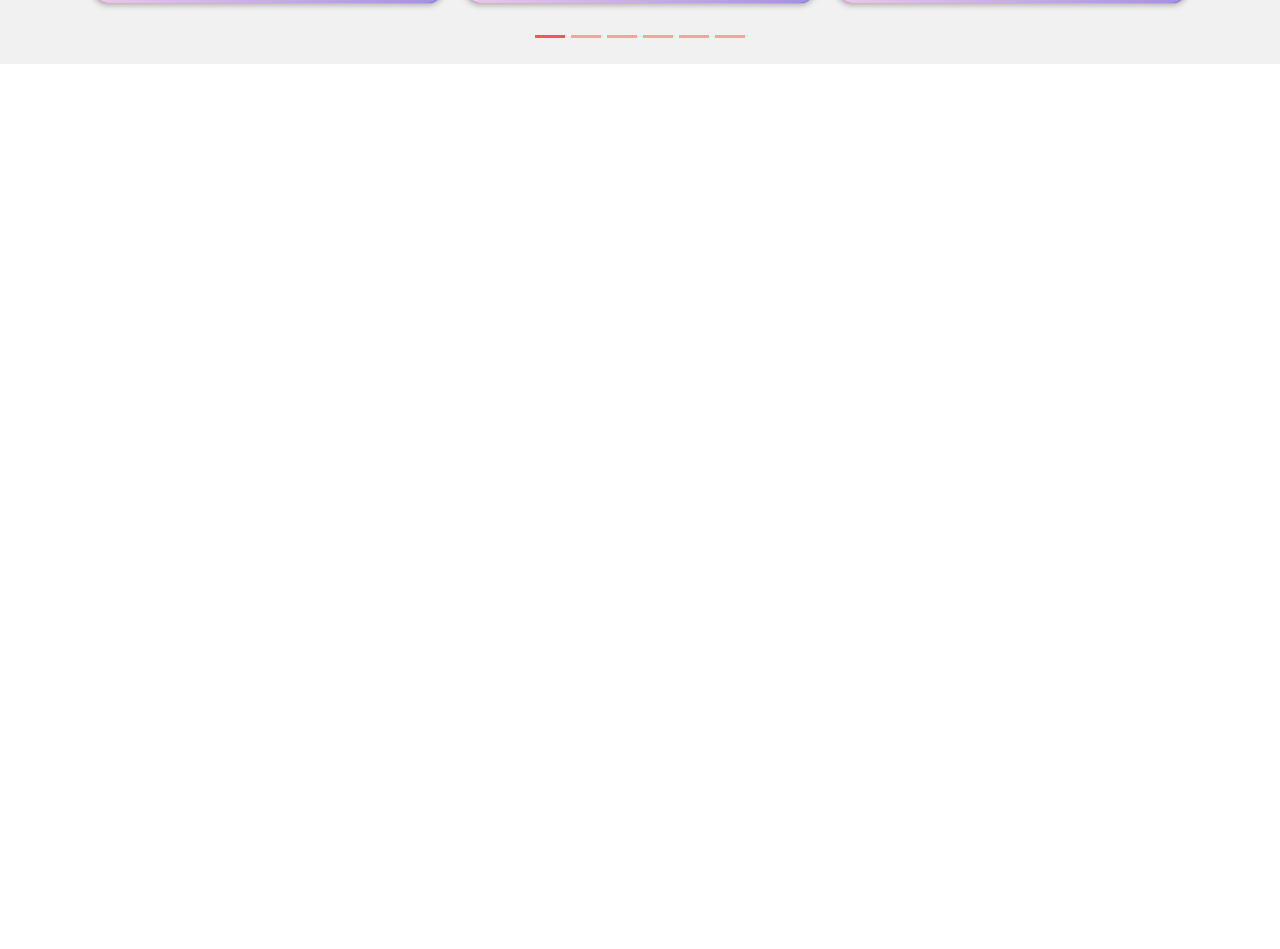
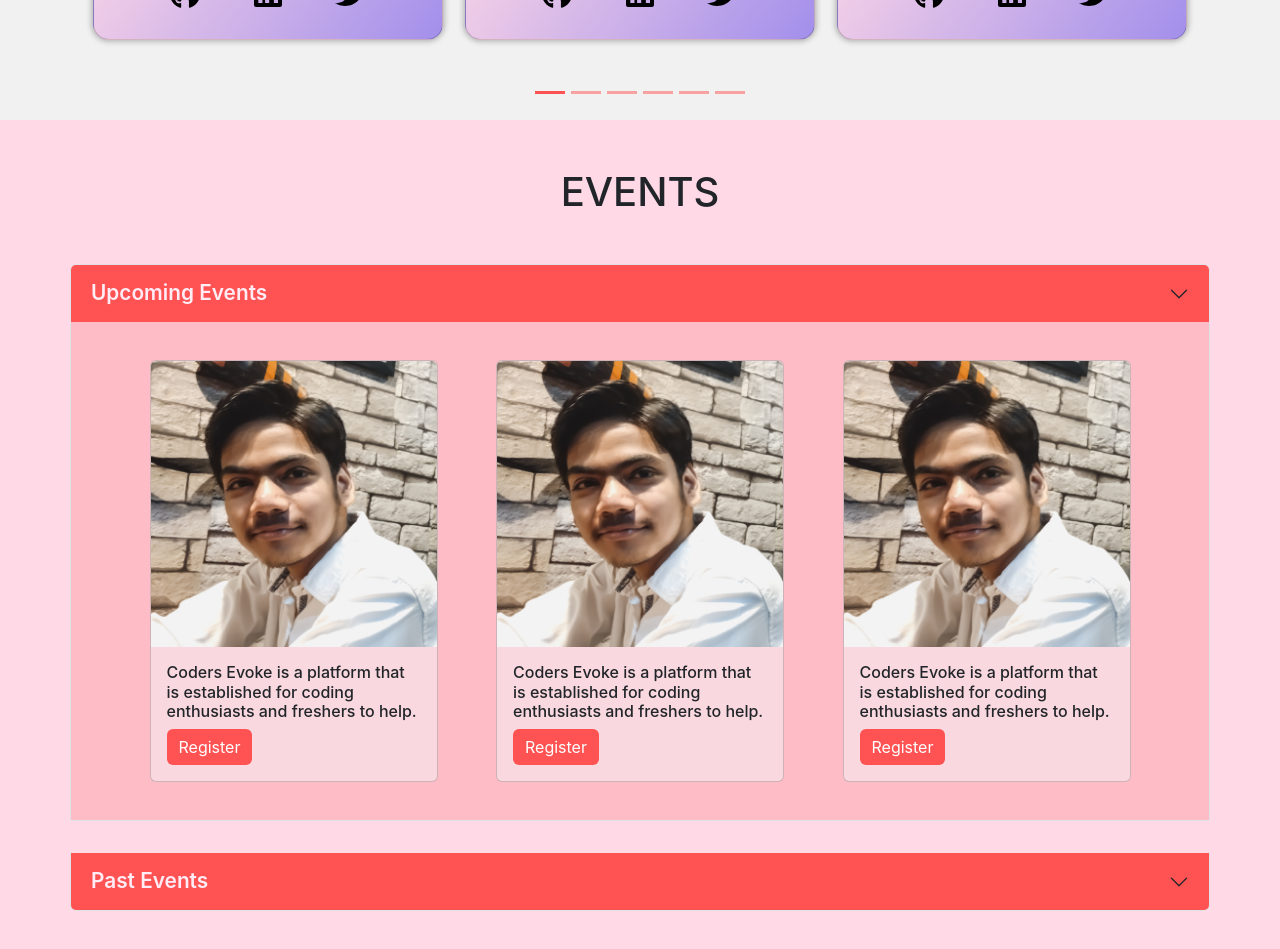
Before and after one commit to Coders-Evoke-Community/coders-evoke-website, a React (Create React App) app: page / in a window 1280 px wide. Shown: the part 1660-2609 px from the top of the page. Before the commit the page ends 1724 px from the top, so only its background shows below. Built offline with nearby package versions, Linux system fonts and the light colour scheme.

Commit message:
Event Section Done

```diff
--- a/src/App.js
+++ b/src/App.js
@@ -3,6 +3,8 @@ import './App.css';
 import Hero from './components/hero/hero'
 import About from './components/about/about'
 import Team from './components/team/team'
+import Event from './components/event/event'
+
 
 function App() {
   return (
@@ -11,6 +13,7 @@ function App() {
     <Hero/>
     <About/>
     <Team/>
+    <Event/>
     </>
   );
 }
--- /dev/null
+++ b/src/components/event/event.css
@@ -0,0 +1,33 @@
+.event {
+    background-color: #ffd9e6;
+}
+
+.event h1 {
+    padding: 3rem 0;
+}
+
+.accordion {
+    padding: 0 0 2rem 0;
+}
+
+.accordion .accordion-item {
+    margin: 0 0 2rem 0;
+    background-color: #febcc6;
+}
+
+.accordion .accordion-button {
+    background-color: #ff5353;
+    color: #ffecf5;
+    font-size: 1.3rem;
+    font-weight: 600;
+}
+
+.accordion .card {
+    margin: 1.4rem 0;
+    background-color: #f9d9df;
+}
+
+.accordion .card .btn {
+    background-color: #ff5353;
+    border: none;
+}
--- /dev/null
+++ b/src/components/event/event.js
@@ -0,0 +1,84 @@
+import React from 'react'
+import './event.css'
+import Rohit from './Rohit.jpg'
+
+export default function event() {
+  return (
+    <div className='event'>
+      <h1 className='text-center'>EVENTS</h1>
+      <div className="accordion container" id="accordionExample">
+
+      <div className="accordion-item">
+          <h2 className="accordion-header" id="headingTwo">
+            <button className="accordion-button collapsed" type="button" data-bs-toggle="collapse" data-bs-target="#collapseTwo" aria-expanded="false" aria-controls="collapseTwo">
+              Upcoming Events
+            </button>
+          </h2>
+          <div id="collapseTwo" className="accordion-collapse collapse show" aria-labelledby="headingTwo" data-bs-parent="#accordionExample">
+            <div className="accordion-body">
+              <div className='d-flex justify-content-evenly'>
+                <div className="card" style={{ width: "18rem" }}>
+                  <img src={Rohit} className="card-img-top" alt="..." />
+                  <div className="card-body">
+                    <h6 className="card-title">Coders Evoke is a platform that is established for coding enthusiasts and freshers to help.</h6>
+                    <a href="/" className="btn btn-primary">Register</a>
+                  </div>
+                </div>
+                <div className="card" style={{ width: "18rem" }}>
+                  <img src={Rohit} className="card-img-top" alt="..." />
+                  <div className="card-body">
+                    <h6 className="card-title">Coders Evoke is a platform that is established for coding enthusiasts and freshers to help.</h6>
+                    <a href="/" className="btn btn-primary">Register</a>
+                  </div>
+                </div>
+                <div className="card" style={{ width: "18rem" }}>
+                  <img src={Rohit} className="card-img-top" alt="..." />
+                  <div className="card-body">
+                    <h6 className="card-title">Coders Evoke is a platform that is established for coding enthusiasts and freshers to help.</h6>
+                    <a href="/" className="btn btn-primary">Register</a>
+                  </div>
+                </div>
+              </div>
+            </div>
+          </div>
+        </div>
+
+        <div className="accordion-item">
+          <h2 className="accordion-header" id="headingTwo">
+            <button className="accordion-button collapsed" type="button" data-bs-toggle="collapse" data-bs-target="#collapseTwo" aria-expanded="false" aria-controls="collapseTwo">
+              Past Events
+            </button>
+          </h2>
+          <div id="collapseTwo" className="accordion-collapse collapse" aria-labelledby="headingTwo" data-bs-parent="#accordionExample">
+            <div className="accordion-body">
+              <div className='d-flex justify-content-evenly'>
+                <div className="card" style={{ width: "18rem" }}>
+                  <img src={Rohit} className="card-img-top" alt="..." />
+                  <div className="card-body">
+                    <h6 className="card-title">Coders Evoke is a platform that is established for coding enthusiasts and freshers to help.</h6>
+                    <a href="/" className="btn btn-primary">Register</a>
+                  </div>
+                </div>
+                <div className="card" style={{ width: "18rem" }}>
+                  <img src={Rohit} className="card-img-top" alt="..." />
+                  <div className="card-body">
+                    <h6 className="card-title">Coders Evoke is a platform that is established for coding enthusiasts and freshers to help.</h6>
+                    <a href="/" className="btn btn-primary">Register</a>
+                  </div>
+                </div>
+                <div className="card" style={{ width: "18rem" }}>
+                  <img src={Rohit} className="card-img-top" alt="..." />
+                  <div className="card-body">
+                    <h6 className="card-title">Coders Evoke is a platform that is established for coding enthusiasts and freshers to help.</h6>
+                    <a href="/" className="btn btn-primary">Register</a>
+                  </div>
+                </div>
+              </div>
+            </div>
+          </div>
+        </div>
+
+      </div>
+    </div>
+  )
+}
--- a/src/components/team/team.css
+++ b/src/components/team/team.css
@@ -3,10 +3,14 @@
     margin-top: 0rem;
 }
 
+.team h1 {
+    padding: 5rem 0 3rem 0;
+}
+
 .team .card {
     /* background-color: #ffd9e6; */
     background-image: linear-gradient(to bottom right,#ffd9e6 35%,#a28feb);
-    margin: 60px 0;
+    margin: 0px 0 5rem 0;
     width: 350px;
     border-radius: 1rem;
     box-shadow: 0px 0px 5px 2px #afaeaed6;
--- a/src/components/team/team.js
+++ b/src/components/team/team.js
@@ -6,7 +6,7 @@ import { FaGithub, FaLinkedin, FaTwitter } from 'react-icons/fa';
 export default function team() {
     return (
         <div className='team'>
-            <h1 className='text-center py-3'>MEET THE TEAM</h1>
+            <h1 className='text-center'>MEET THE TEAM</h1>
             <div id="carouselExampleIndicators" className="carousel slide" data-bs-ride="true">
                 <div className="carousel-indicators">
                     <button type="button" data-bs-target="#carouselExampleIndicators" data-bs-slide-to="0" className="active" aria-current="true" aria-label="Slide 1" style={{ backgroundColor: "#fd5453" }}></button>
```
Also changed, not shown: src/components/event/Rohit.jpg (added).
